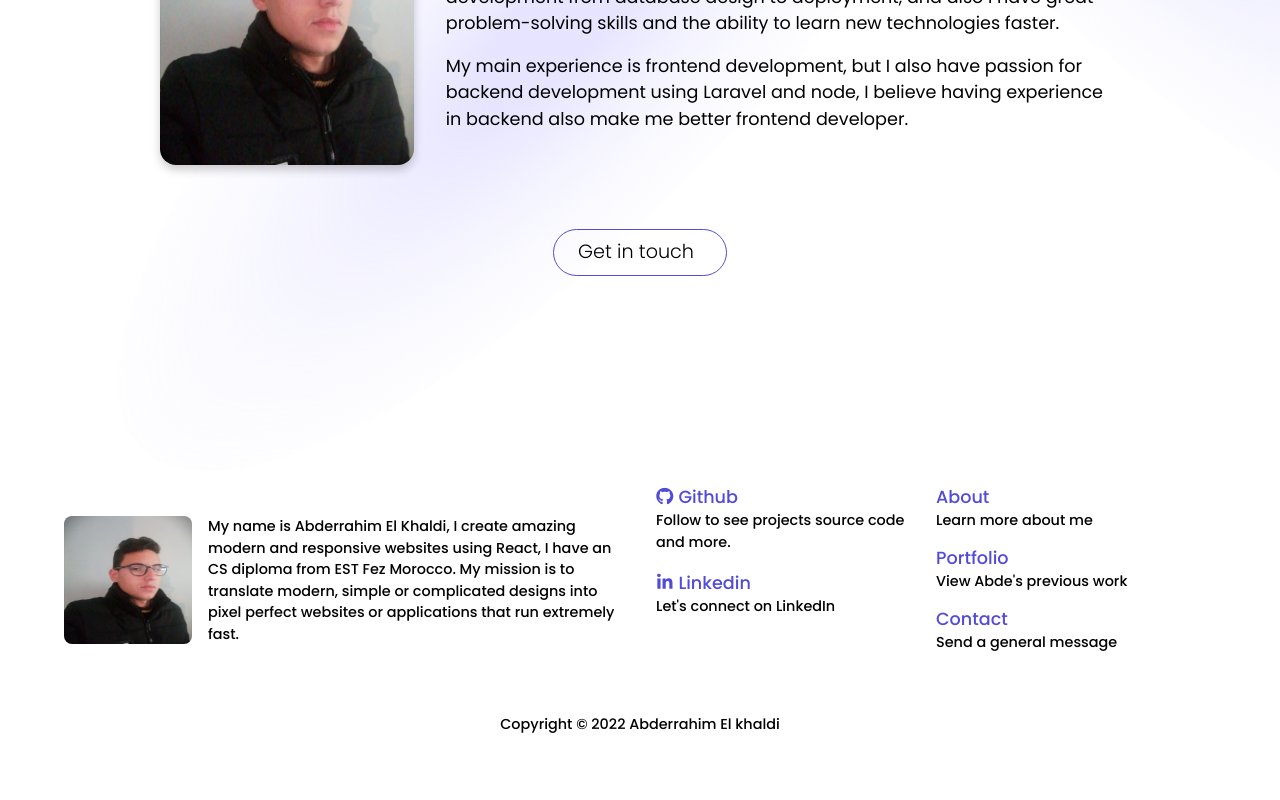
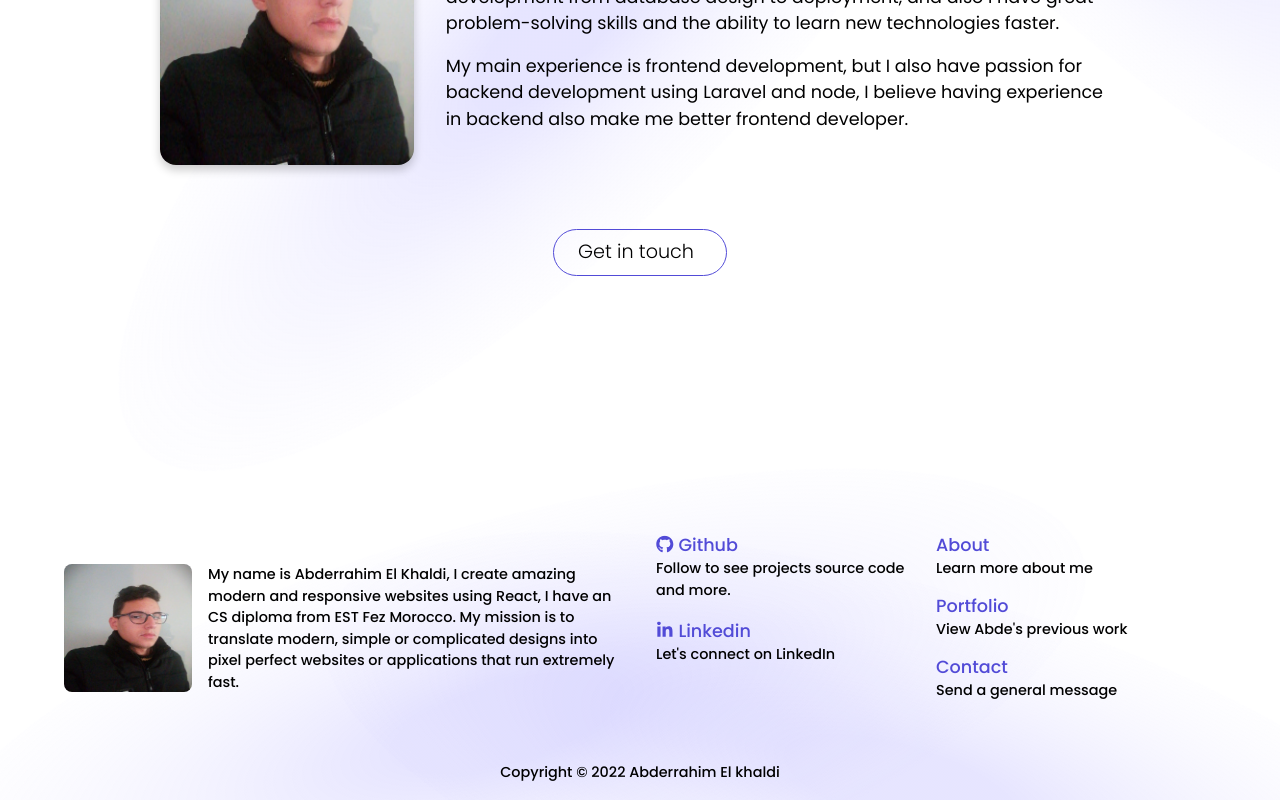
Before and after one commit to devkhaldi/portfolio, a React (Create React App) app: page /about in a window 1280 px wide. Shown: the part 366-1166 px from the top of the page. Before the commit the page ends 1118 px from the top, so only its background shows below. Built offline with nearby package versions, Linux system fonts and the light colour scheme.

Commit message:
footer ellipses

```diff
--- a/src/components/Footer.css
+++ b/src/components/Footer.css
@@ -4,11 +4,42 @@ footer {
   padding-bottom: 1rem;
   font-weight: 500;
   font-size: 0.9rem;
-  padding-top: 0rem;
+  padding-top: 3rem;
   margin-top: 5rem;
   display: flex;
   flex-direction: column;
   position: relative;
+}
+
+footer .ellipse1 {
+  position: absolute;
+  right: -20%;
+  top: 0%;
+  min-width: 80rem;
+  min-height: 40rem;
+  transition: all 1s;
+  z-index: -3;
+}
+
+footer .ellipse2 {
+  position: absolute;
+  left: -10%;
+  top: -20%;
+  min-width: 80rem;
+  min-height: 40rem;
+
+  transition: all 1s;
+  z-index: -3;
+}
+footer .ellipse3 {
+  position: absolute;
+  left: -35%;
+  top: -50%;
+  min-width: 80rem;
+  min-height: 40rem;
+
+  transition: all 1s;
+  z-index: -3;
 }
 footer .footer-content {
   display: flex;
--- a/src/components/Footer.js
+++ b/src/components/Footer.js
@@ -1,12 +1,44 @@
-import React from "react"
+import React, { useEffect } from "react"
 import { FaLinkedinIn, FaGithub } from "react-icons/fa"
 import { Link } from "react-router-dom"
 import "./Footer.css"
 import myPhoto from "../img/myphoto.jpg"
+import ellipse1 from "../img/ellipse1.svg"
 
 const Footer = () => {
+  const rotateEllipse = () => {
+    const ellipse1 = document.getElementById("footer-ellipse1")
+    const ellipse2 = document.getElementById("footer-ellipse2")
+    // const ellipse3 = document.getElementById("ellipse3")
+    let rotationAngle = 0
+
+    setInterval(() => {
+      console.log("rotate")
+      ellipse1.style.transform = `rotateZ(${rotationAngle}deg)`
+      ellipse2.style.transform = `rotateZ(${-rotationAngle}deg)`
+      // ellipse2.style.transform = `rotateZ(${0.5 * rotationAngle}deg)`
+      rotationAngle++
+    }, 300)
+  }
+
+  useEffect(() => {
+    rotateEllipse()
+  }, [])
   return (
     <footer>
+      <img
+        src={ellipse1}
+        className='ellipse1'
+        id='footer-ellipse1'
+        alt='ellipse1'
+      />
+      <img
+        src={ellipse1}
+        className='ellipse2'
+        id='footer-ellipse2'
+        alt='footer-ellipse2'
+      />
+      {/* <img src={ellipse1} className='ellipse3' id='ellipse3' alt='ellipse3' /> */}
       <div className='footer-content  my-container'>
         <div className='about'>
           <div className='img-container'>
```
